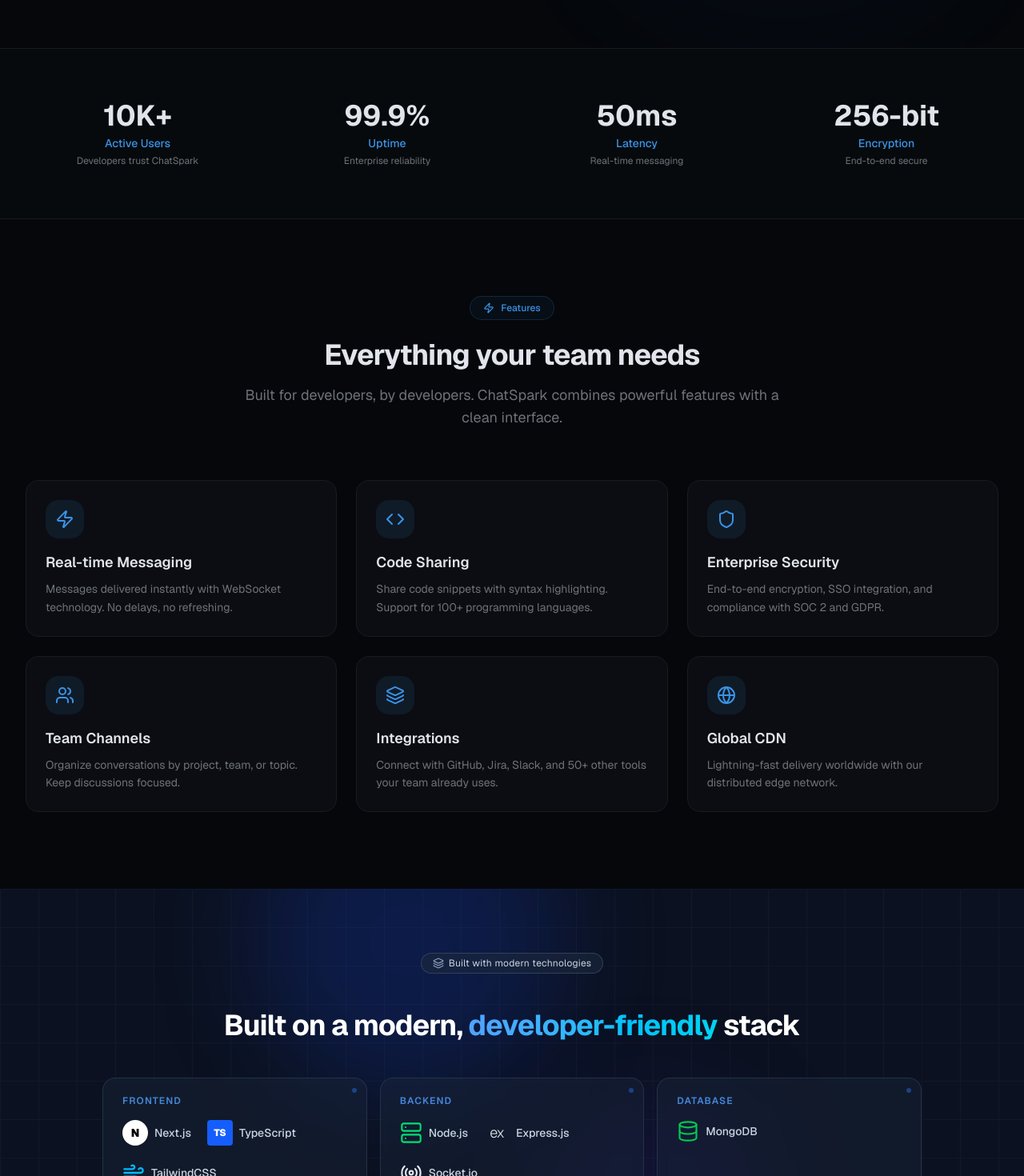
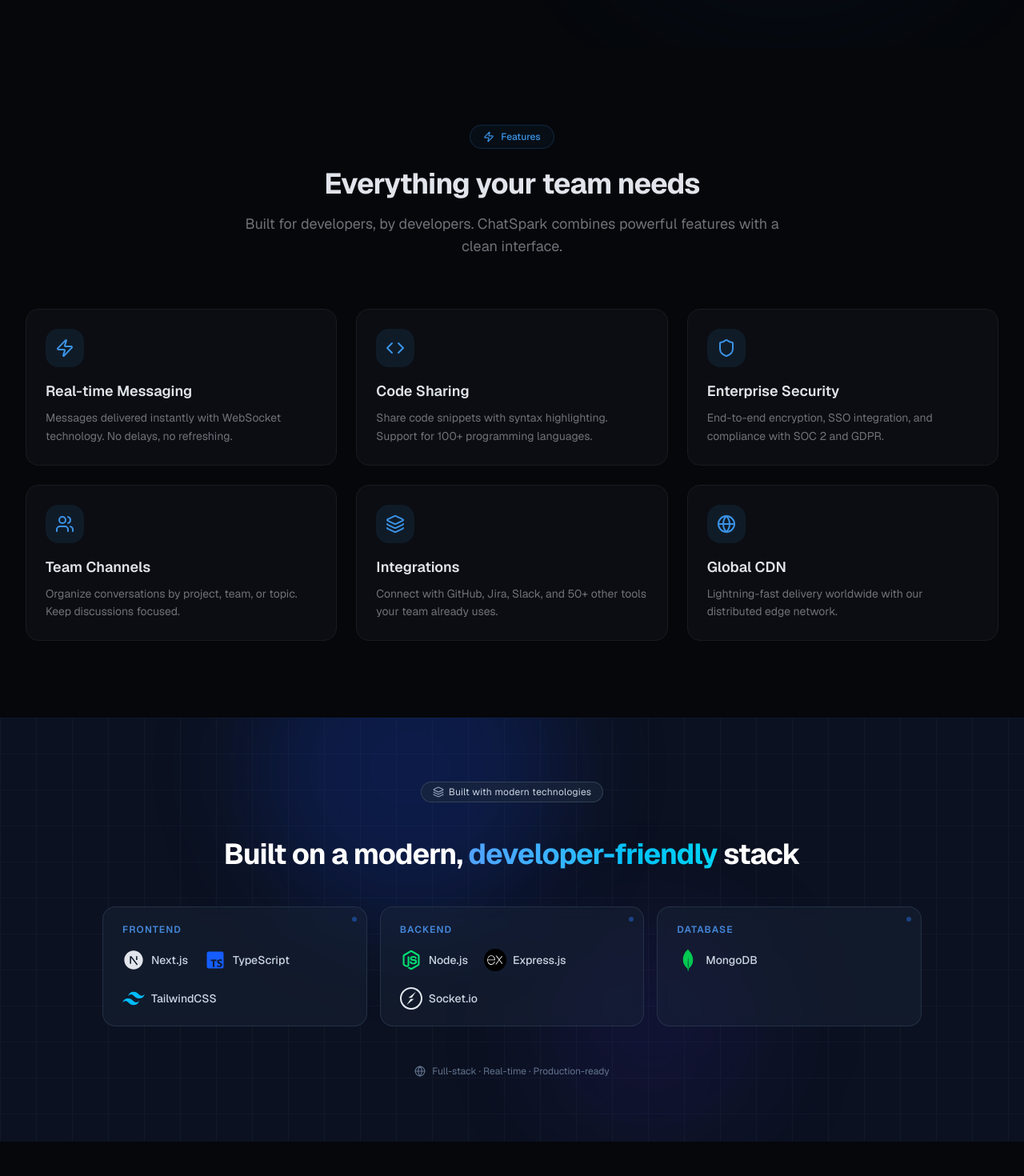
Before and after one commit to akrathor18/ChatSpark, a Next.js app in the folder client/: page / in a window 1280 px wide. Shown: the part 740-2210 px from the top of the page at 80% size. Built offline with nearby package versions, Linux system fonts and the light colour scheme.

Commit message:
feat(landing-page): remove StatsSection and update Footer links; add react-icons dependency

```diff
--- a/client/app/page.tsx
+++ b/client/app/page.tsx
@@ -6,17 +6,13 @@ import TechStack from "@/components/landingPage/TechStack"
 import CTABanner from "@/components/landingPage/CTABanner"
 import {
   Sparkles,
-  MessageSquare,
   Shield,
   Zap,
   Users,
   Lock,
   Globe,
   ArrowRight,
-  Check,
   Star,
-  ChevronRight,
-  Play,
   Code,
   Terminal,
   Layers,
@@ -250,32 +246,6 @@ function HeroSection() {
   )
 }
 
-// Stats Section
-function StatsSection() {
-  const stats = [
-    { value: "10K+", label: "Active Users", description: "Developers trust ChatSpark" },
-    { value: "99.9%", label: "Uptime", description: "Enterprise reliability" },
-    { value: "50ms", label: "Latency", description: "Real-time messaging" },
-    { value: "256-bit", label: "Encryption", description: "End-to-end secure" },
-  ]
-
-  return (
-    <section className="border-y border-border bg-secondary/20 py-16">
-      <div className="mx-auto max-w-7xl px-4 sm:px-6 lg:px-8">
-        <div className="grid gap-8 sm:grid-cols-2 lg:grid-cols-4">
-          {stats.map((stat, index) => (
-            <div key={index} className="text-center">
-              <div className="text-3xl font-bold text-foreground sm:text-4xl">{stat.value}</div>
-              <div className="mt-1 text-sm font-medium text-primary">{stat.label}</div>
-              <div className="mt-1 text-xs text-muted-foreground">{stat.description}</div>
-            </div>
-          ))}
-        </div>
-      </div>
-    </section>
-  )
-}
-
 // Features Section
 function FeaturesSection() {
   const features = [
@@ -349,14 +319,12 @@ function FeaturesSection() {
   )
 }
 
-
 // Footer
 function Footer() {
   const links = {
-    Product: ["Features", "Pricing", "Integrations", "Changelog", "Roadmap"],
-    Company: ["About", "Blog", "Careers", "Press", "Partners"],
-    Resources: ["Documentation", "API Reference", "Community", "Status", "Support"],
-    Legal: ["Privacy", "Terms", "Security", "Cookies"],
+    Product: ["Features",],
+    Social: ["GitHub",],
+    Legal: ["Privacy", "Terms",],
   }
 
   return (
@@ -477,7 +445,6 @@ export default function LandingPage() {
     <div className="w-full overflow-hidden bg-background">
       <Navbar />
       <HeroSection />
-      <StatsSection />
       <FeaturesSection />
       <TechStack />
       <RoadmapSection />
--- a/client/components/landingPage/TechStack.tsx
+++ b/client/components/landingPage/TechStack.tsx
@@ -1,15 +1,13 @@
 "use client";
 
 import {
-    Database,
     Globe,
     Layers,
-    Wind,
-    Server,
-    Zap,
-    Radio,
 } from "lucide-react";
-
+import { RiTailwindCssFill, RiNextjsFill } from "react-icons/ri";
+import { BiLogoTypescript } from "react-icons/bi";
+import { IoLogoNodejs } from "react-icons/io5";
+import { SiExpress, SiSocketdotio, SiMongodb } from "react-icons/si";
 type Tech = {
     name: string;
     icon: React.ReactNode;
@@ -27,22 +25,18 @@ const categories: Category[] = [
             {
                 name: "Next.js",
                 icon: (
-                    <span className="flex items-center justify-center w-8 h-8 rounded-full bg-white text-black font-black text-sm leading-none">
-                        N
-                    </span>
+                    <RiNextjsFill className="w-7 h-7" />
                 ),
             },
             {
                 name: "TypeScript",
                 icon: (
-                    <span className="flex items-center justify-center w-8 h-8 rounded bg-blue-600 text-white font-black text-xs leading-none">
-                        TS
-                    </span>
+                    <BiLogoTypescript className="w-7 h-7  text-blue-600" />
                 ),
             },
             {
                 name: "TailwindCSS",
-                icon: <Wind className="w-7 h-7 text-sky-400" strokeWidth={2} />,
+                icon: <RiTailwindCssFill className="w-7 h-7 text-sky-400" />,
             },
         ],
     },
@@ -51,19 +45,17 @@ const categories: Category[] = [
         techs: [
             {
                 name: "Node.js",
-                icon: <Server className="w-7 h-7 text-green-400" strokeWidth={1.8} />,
+                icon: <IoLogoNodejs className="w-7 h-7 text-green-400" />,
             },
             {
                 name: "Express.js",
                 icon: (
-                    <span className="flex items-center justify-center w-8 h-8 text-slate-200 font-light text-lg leading-none tracking-tighter">
-                        ex
-                    </span>
+                    <SiExpress className="w-7 h-7 bg-black rounded-4xl p-1 text-white    " />
                 ),
             },
             {
                 name: "Socket.io",
-                icon: <Radio className="w-7 h-7 text-slate-200" strokeWidth={1.8} />,
+                icon: <SiSocketdotio className="w-7 h-7 text-slate-200" />,
             },
         ],
     },
@@ -72,7 +64,7 @@ const categories: Category[] = [
         techs: [
             {
                 name: "MongoDB",
-                icon: <Database className="w-7 h-7 text-green-500" strokeWidth={1.8} />,
+                icon: <SiMongodb className="w-7 h-7 text-green-500" />,
             },
         ],
     },
@@ -87,7 +79,7 @@ export default function TechStack() {
                 style={{
                     backgroundImage:
                         "linear-gradient(#a0c4ff 1px, transparent 1px), linear-gradient(90deg, #a0c4ff 1px, transparent 1px)",
-                    backgroundSize: "48px 48px",
+                    backgroundSize: "45px 45px",
                 }}
             />
 
--- a/client/package.json
+++ b/client/package.json
@@ -42,6 +42,7 @@
     "react": "^19.2.3",
     "react-dom": "^19.2.3",
     "react-hook-form": "^7.72.0",
+    "react-icons": "^5.6.0",
     "react-markdown": "^10.1.0",
     "react-syntax-highlighter": "^16.1.1",
     "react-virtuoso": "^4.18.4",
```
Also changed, not shown: 1 other file (tests, documents, lock files or other folders).
